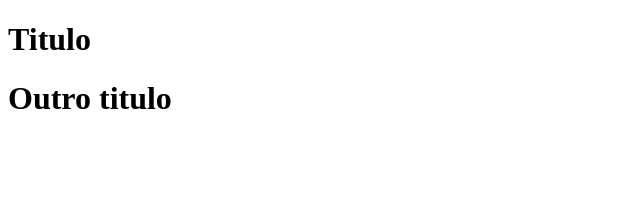
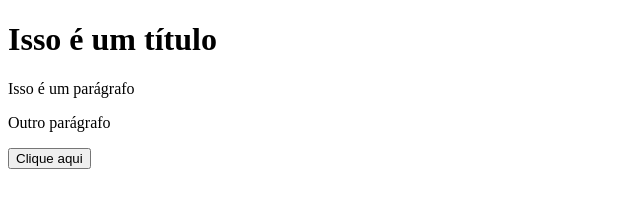
Before and after one commit to cardosojse/jQuery, a plain HTML site: page index.html in a window 1280 px wide. Shown: the whole page, without its empty margins (0-640 px from the left). Drawn offline with nearby package versions, Linux system fonts and the light colour scheme.

Commit message:
modified

```diff
--- a/index.html
+++ b/index.html
@@ -6,17 +6,23 @@
     <title>Document</title>
 </head>
 <body>
-    <h1 class="titulo">Titulo</h1>
-    <h1>Outro titulo</h1>
+    <h1>Isso é um título</h1>
+    <p>Isso é um parágrafo</p>
+    <p>Outro parágrafo</p>
+    <button>Clique aqui</button>
     <script src="https://ajax.googleapis.com/ajax/libs/jquery/3.7.1/jquery.min.js"></script>
     <script>
-        $.noConflict();
+        // $.noConflict();
+        // jQuery("h1").hide();
+        // setTimeout(()=>{
+        //     jQuery("h1").show();
+        // }, 2000);
 
-        jQuery("h1").hide();
-
-        setTimeout(()=>{
-            jQuery("h1").show();
-        }, 2000);
+        $(document).ready(function(){
+            $("button").click(function(){
+                $("p").hide();
+            });
+        });
     </script>
 </body>
 </html>
```
